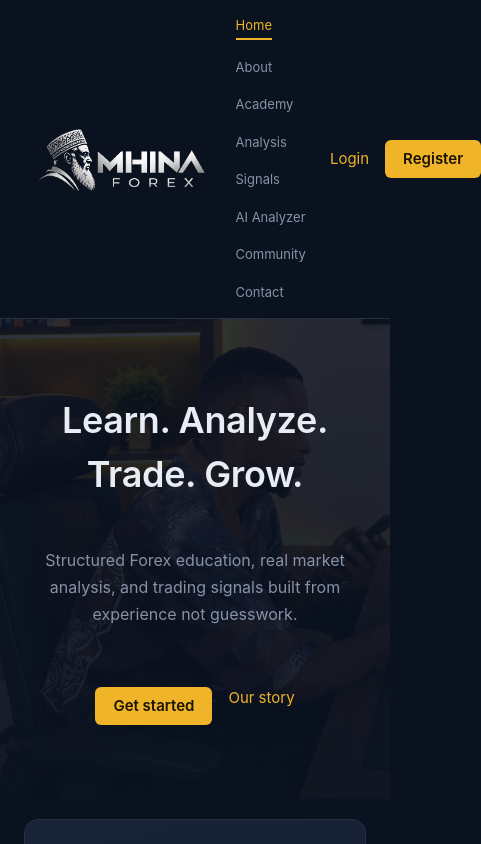
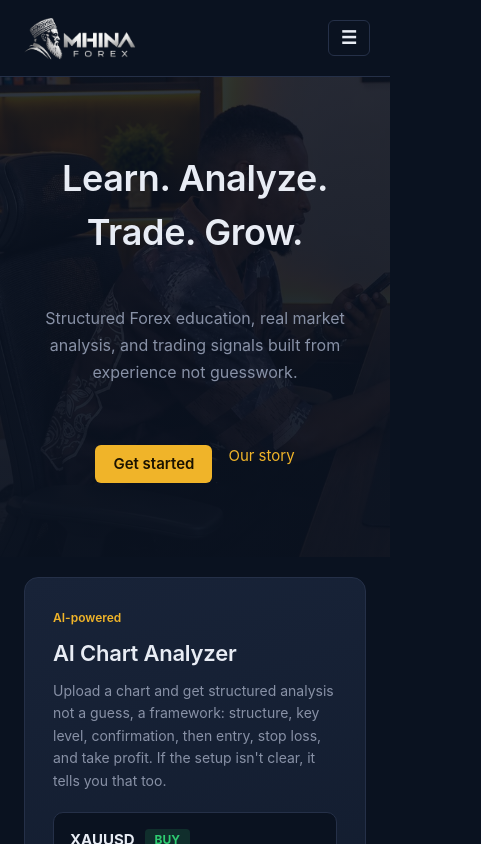
Before and after one commit to ALEXMAHELA57/mhina-forex, a React (Vite) app in the folder client/: page / in a window 390 px wide. Shown: the top 844 px of the page, 481 px wide, since content can reach past the window. Built offline with nearby package versions, Linux system fonts and the light colour scheme; no server answers.

Commit message:
Fix mobile navigation menu

```diff
--- a/client/src/components/PublicNavbar.jsx
+++ b/client/src/components/PublicNavbar.jsx
@@ -1,12 +1,18 @@
+import { useState } from 'react';
 import { Link, NavLink } from 'react-router-dom';
 
 export default function PublicNavbar() {
+  const [menuOpen, setMenuOpen] = useState(false);
+
   return (
     <nav className="public-navbar">
-      <Link to="/" className="brand">
+      <div className="public-navbar-row">
+        <Link to="/" className="brand" onClick={() => setMenuOpen(false)}>
           <img src="/logo.png" alt="MHINA FOREX" className="brand-logo" />
         </Link>
-      <div className="public-navbar-links">
+
+        {/* Desktop links — hidden on mobile via CSS media query */}
+        <div className="public-navbar-links desktop-only">
           <NavLink to="/" end>Home</NavLink>
           <NavLink to="/about">About</NavLink>
           <NavLink to="/academy">Academy</NavLink>
@@ -16,10 +22,40 @@ export default function PublicNavbar() {
           <NavLink to="/community">Community</NavLink>
           <NavLink to="/contact">Contact</NavLink>
         </div>
-      <div className="public-navbar-actions">
+        <div className="public-navbar-actions desktop-only">
           <Link to="/login">Login</Link>
           <Link to="/register" className="btn-primary">Register</Link>
         </div>
+
+        {/* Mobile hamburger — hidden on desktop via CSS media query */}
+        <button
+          className="mobile-menu-toggle mobile-only"
+          onClick={() => setMenuOpen((v) => !v)}
+          aria-label={menuOpen ? 'Close menu' : 'Open menu'}
+        >
+          {menuOpen ? '✕' : '☰'}
+        </button>
+      </div>
+
+      {/* Mobile dropdown panel — only rendered when open, sits BELOW the
+          navbar row in normal document flow, so it pushes content down
+          instead of overlapping the hero underneath it. */}
+      {menuOpen && (
+        <div className="mobile-menu-panel">
+          <NavLink to="/" end onClick={() => setMenuOpen(false)}>Home</NavLink>
+          <NavLink to="/about" onClick={() => setMenuOpen(false)}>About</NavLink>
+          <NavLink to="/academy" onClick={() => setMenuOpen(false)}>Academy</NavLink>
+          <NavLink to="/analysis" onClick={() => setMenuOpen(false)}>Analysis</NavLink>
+          <NavLink to="/signals" onClick={() => setMenuOpen(false)}>Signals</NavLink>
+          <NavLink to="/ai-analyzer" onClick={() => setMenuOpen(false)}>AI Analyzer</NavLink>
+          <NavLink to="/community" onClick={() => setMenuOpen(false)}>Community</NavLink>
+          <NavLink to="/contact" onClick={() => setMenuOpen(false)}>Contact</NavLink>
+          <div className="mobile-menu-actions">
+            <Link to="/login" onClick={() => setMenuOpen(false)}>Login</Link>
+            <Link to="/register" className="btn-primary" onClick={() => setMenuOpen(false)}>Register</Link>
+          </div>
+        </div>
+      )}
     </nav>
   );
 }
--- a/client/src/index.css
+++ b/client/src/index.css
@@ -505,11 +505,15 @@ input:focus-visible {
    Public site (Home, About) — visible before login
    ============================================================ */
 .public-navbar {
+  border-bottom: 1px solid var(--border);
+  position: relative;
+  z-index: 10;
+}
+.public-navbar-row {
   display: flex;
   align-items: center;
   gap: 24px;
   padding: 16px 32px;
-  border-bottom: 1px solid var(--border);
 }
 .public-navbar .brand {
   display: flex;
@@ -555,6 +559,57 @@ input:focus-visible {
   font-weight: 600;
 }
 .btn-primary:hover { background: var(--gold-hover); }
+
+/* Mobile nav toggle + dropdown — hidden on desktop */
+.mobile-menu-toggle {
+  display: none;
+  background: none;
+  border: 1px solid var(--border);
+  color: var(--text);
+  font-size: 18px;
+  padding: 6px 12px;
+  margin-left: auto;
+}
+.mobile-menu-toggle:hover { background: var(--surface-raised); }
+.mobile-menu-panel {
+  display: flex;
+  flex-direction: column;
+  gap: 2px;
+  padding: 8px 24px 20px;
+  border-top: 1px solid var(--border);
+}
+.mobile-menu-panel a {
+  color: var(--text-muted);
+  padding: 12px 0;
+  border-bottom: 1px solid var(--border);
+  font-size: 15px;
+}
+.mobile-menu-panel a.active { color: var(--gold); }
+.mobile-menu-actions {
+  display: flex;
+  gap: 12px;
+  margin-top: 14px;
+}
+.mobile-menu-actions a {
+  border-bottom: none;
+  padding: 10px 16px;
+  flex: 1;
+  text-align: center;
+  border: 1px solid var(--border);
+}
+.mobile-menu-actions .btn-primary {
+  border: none;
+}
+
+@media (max-width: 900px) {
+  .desktop-only { display: none !important; }
+  .mobile-menu-toggle { display: block; }
+  .public-navbar-row { padding: 14px 20px; }
+  .brand-logo { height: 48px; }
+}
+@media (min-width: 901px) {
+  .mobile-only { display: none !important; }
+}
 
 .public-home .hero,
 .public-about .hero {
```
Lines whose indentation alone changed are shown as unchanged.
